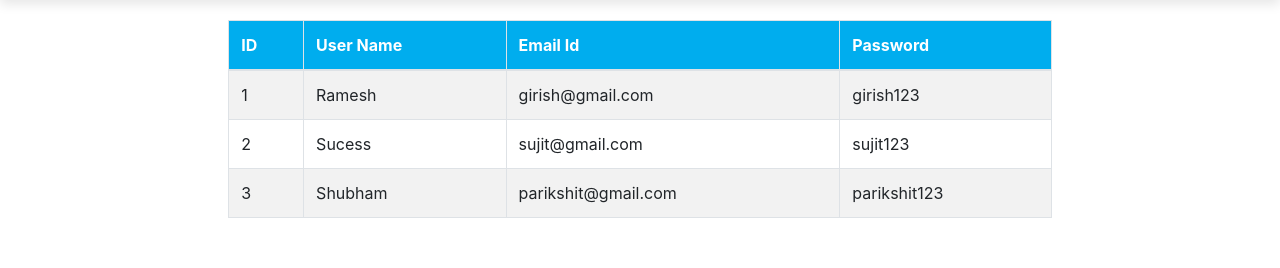
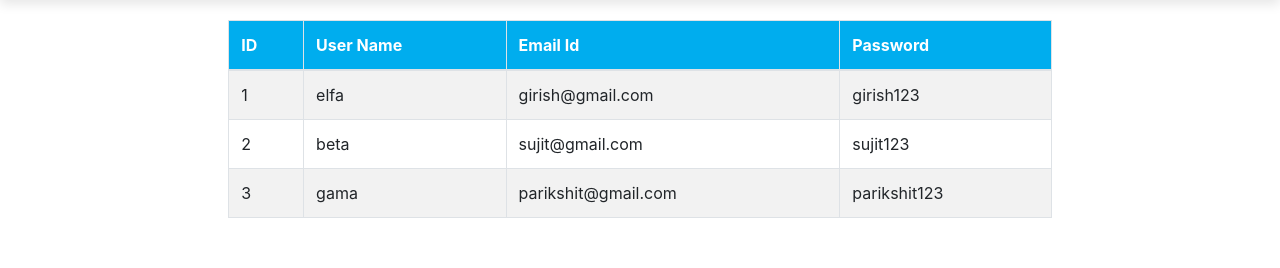
Before and after one commit to rameshjangir/angular-testt, an Angular app: page / in a window 1280 px wide. Shown: the part 166-434 px from the top of the page. Built offline with nearby package versions, Linux system fonts and the light colour scheme.

Commit message:
Update user.component.html

```diff
--- a/src/app/user/user.component.html
+++ b/src/app/user/user.component.html
@@ -24,7 +24,7 @@
                   <tbody>
                     <tr>
                         <td>1</td>
-                        <td>Ramesh</td>
+                        <td>elfa</td>
                         <td>girish@gmail.com</td>
                         <td>girish123</td>
                         <!-- <td>
@@ -35,7 +35,7 @@
                     </tr>
                     <tr>
                       <td>2</td>
-                      <td>Sucess</td>
+                      <td>beta</td>
                       <td>sujit@gmail.com</td>
                       <td>sujit123</td>
                       <!-- <td>
@@ -46,7 +46,7 @@
                     </tr>
                     <tr>
                       <td>3</td>
-                      <td>Shubham</td>
+                      <td>gama</td>
                       <td>parikshit@gmail.com</td>
                       <td>parikshit123</td>
                       <!-- <td>
```
